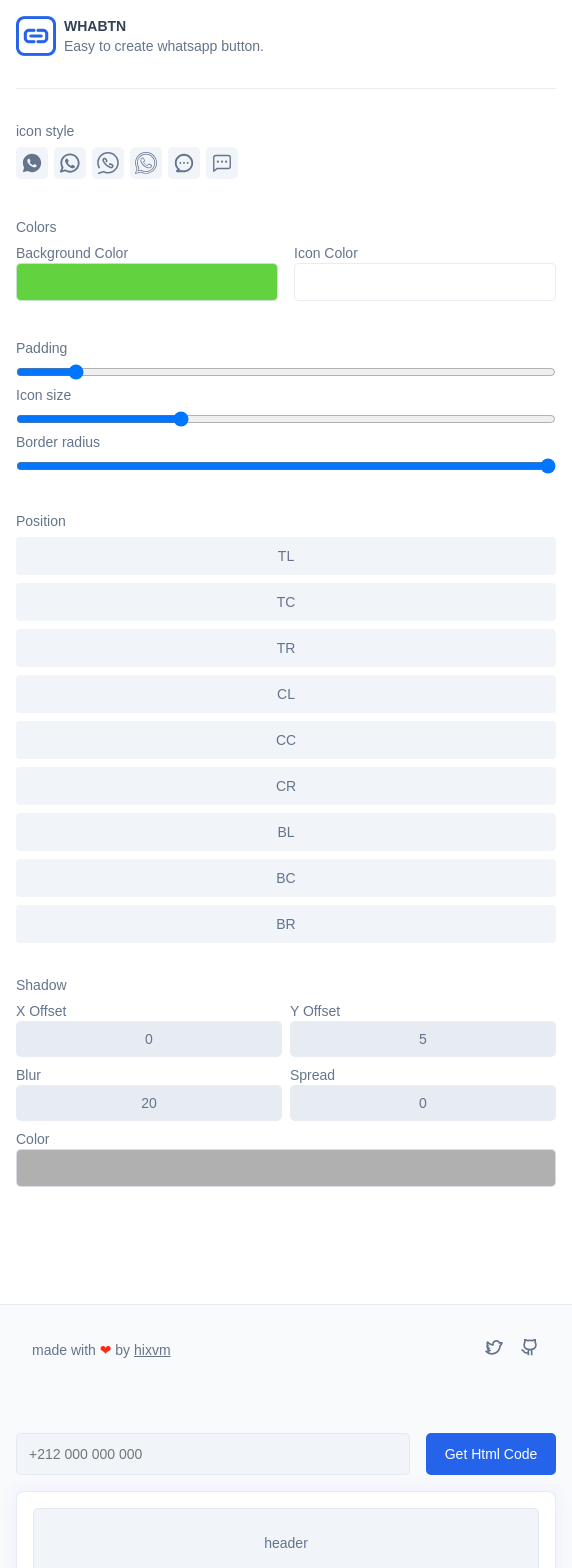
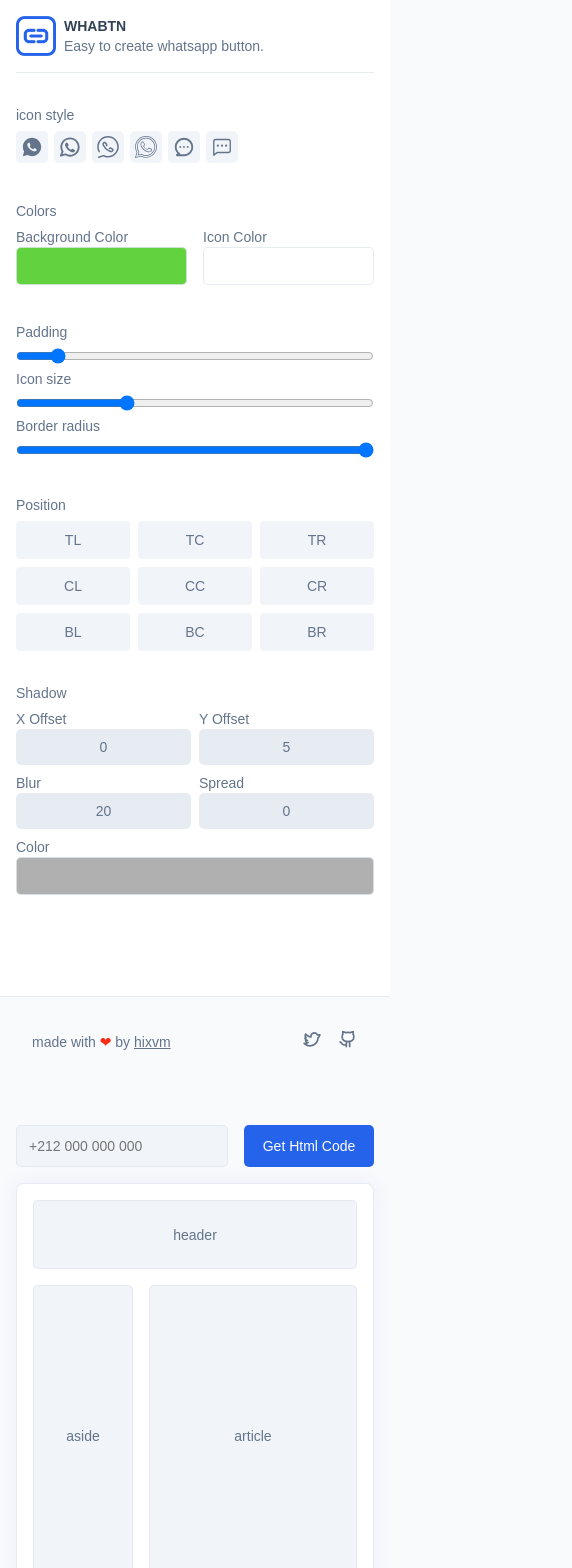
Before and after one commit to hixvmx/whabtn, a Next.js app: page / in a window 390 px wide. Shown: the top 1568 px of the page, 572 px wide, since content can reach past the window. Built offline with nearby package versions, Linux system fonts and the light colour scheme.

Commit message:
re-style aside bar

```diff
--- a/src/styles/globals.css
+++ b/src/styles/globals.css
@@ -144,7 +144,7 @@ button {
 /* Aside Body */
 .aside_body {
    border-top: 1px solid var(--border-color-secondary);
-   margin: 2rem 0;
+   margin: 1rem 0;
    padding: 2rem 0;
 }
 
@@ -255,7 +255,7 @@ button {
 /* preview */
 .website_body {
    max-width: 700px;
-   width: 700px;
+   width: -webkit-fill-available;
    margin: 0 auto;
    padding: 4rem 0;
    flex: 1 1 auto;
@@ -446,9 +446,9 @@ button {
 }
 
 @media (max-width: 700px) {
-   .position {
+   /* .position {
       display: grid;
       grid-template-columns: repeat(1, 1fr);
       grid-gap: 0.5rem;
-   }
+   } */
 }
```
